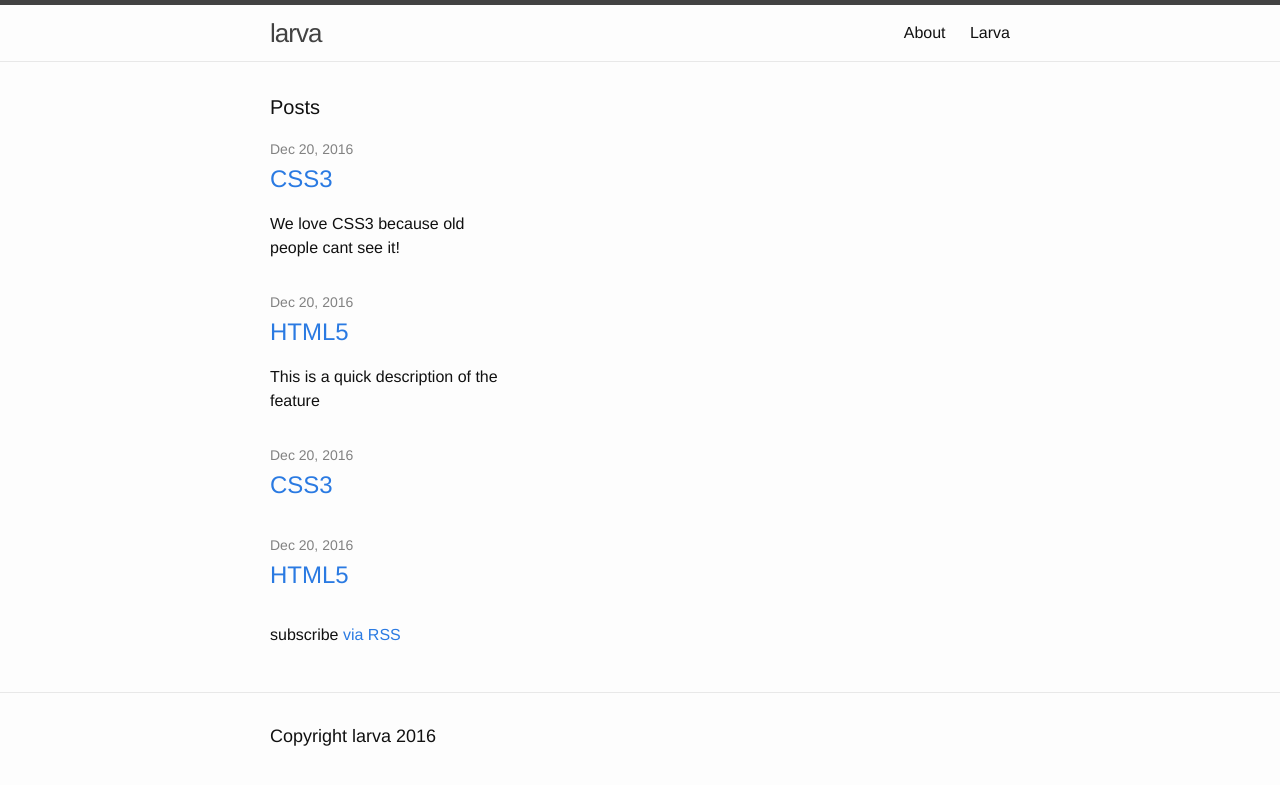
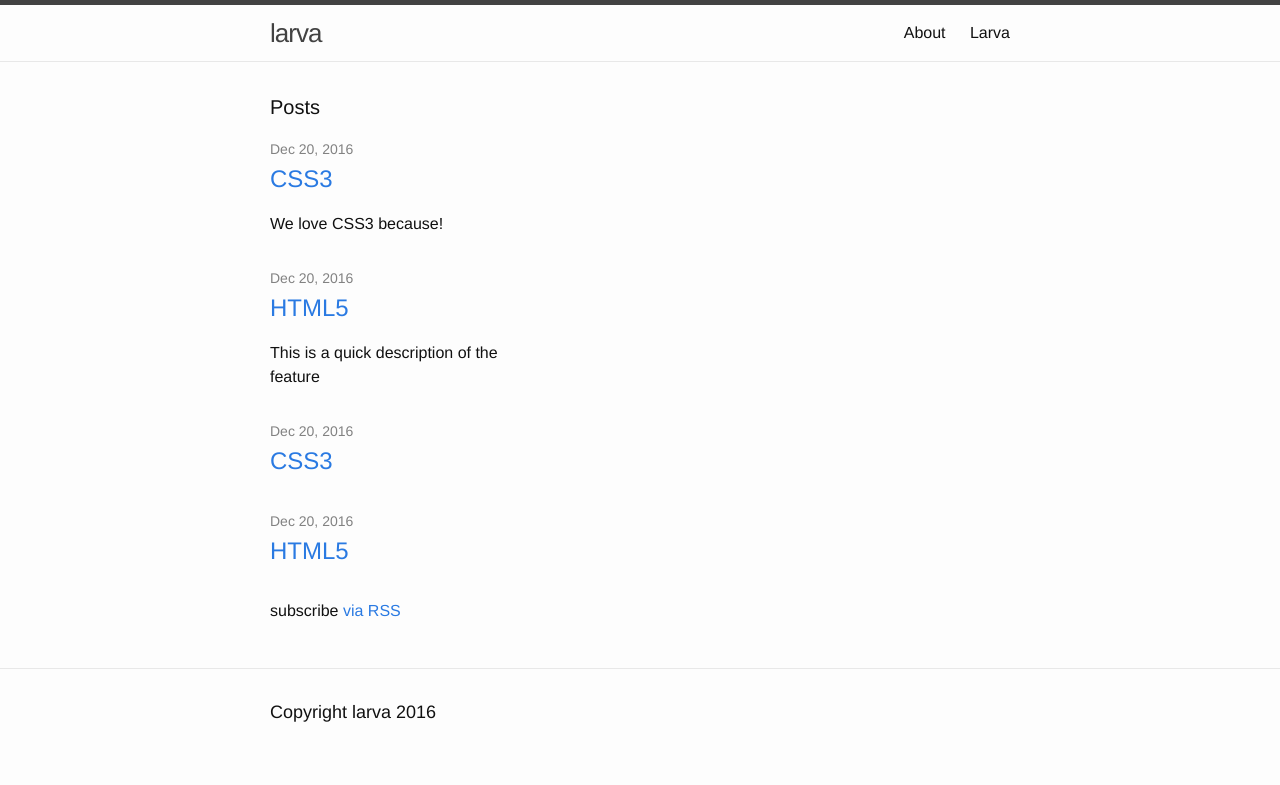
Before and after one commit to Bhanski/larva, a Jekyll site: the page built from index.html, in a window 1280 px wide. Shown: the top 785 px of the page. Built offline with Jekyll 4.4.1, drawn with Linux system fonts in a browser that asks for light colours.

Commit message:
Updated Css3

```diff
--- a/_posts/2016-12-20-css3.markdown
+++ b/_posts/2016-12-20-css3.markdown
@@ -3,7 +3,7 @@ title: CSS3
 date: 2016-12-20 10:54:00 Z
 categories:
 - features
-description: We love CSS3 because old people cant see it!
+description: We love CSS3 because!
 ---
 
 So many nice things that are not supported by old browsers!
```
